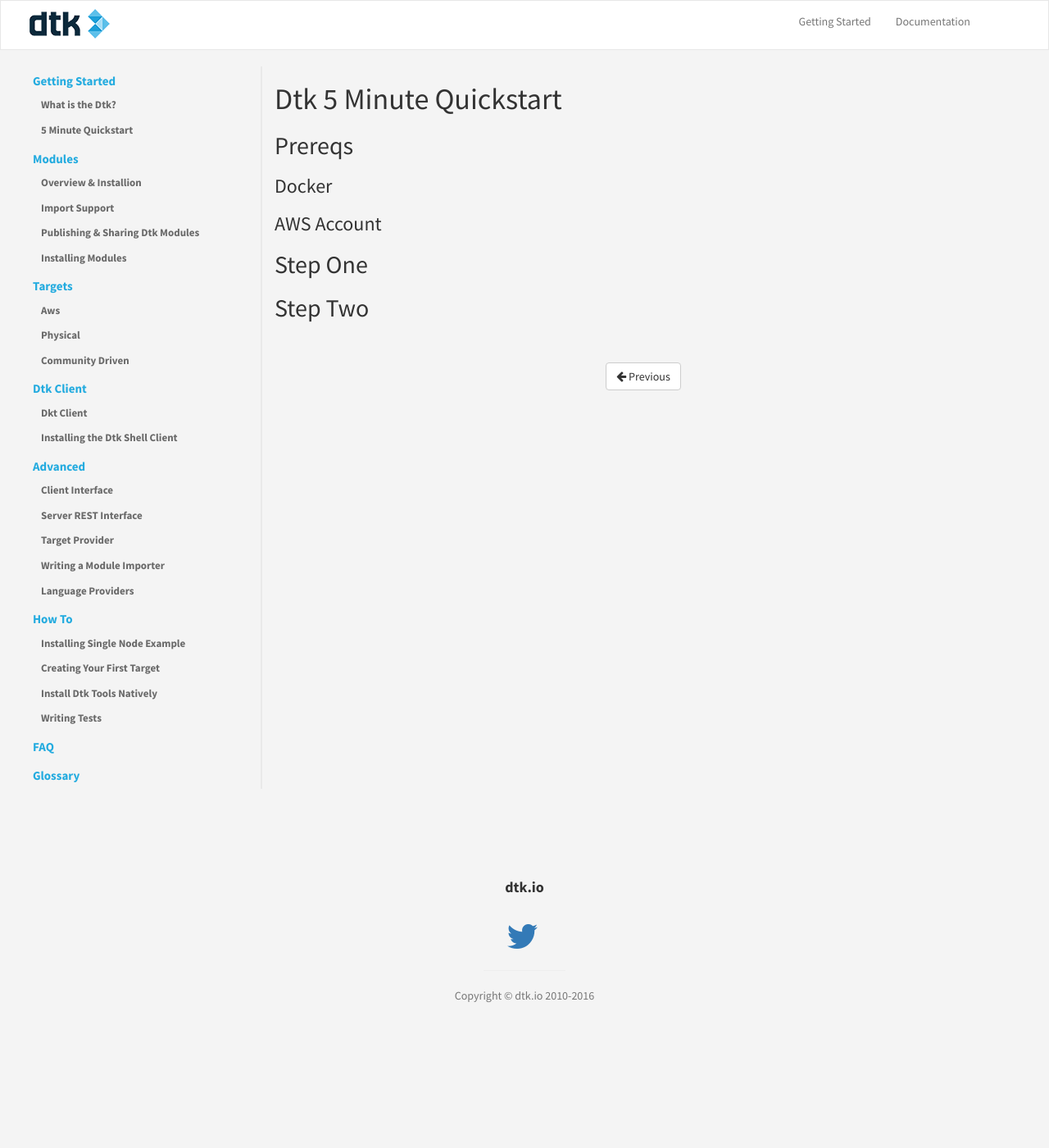
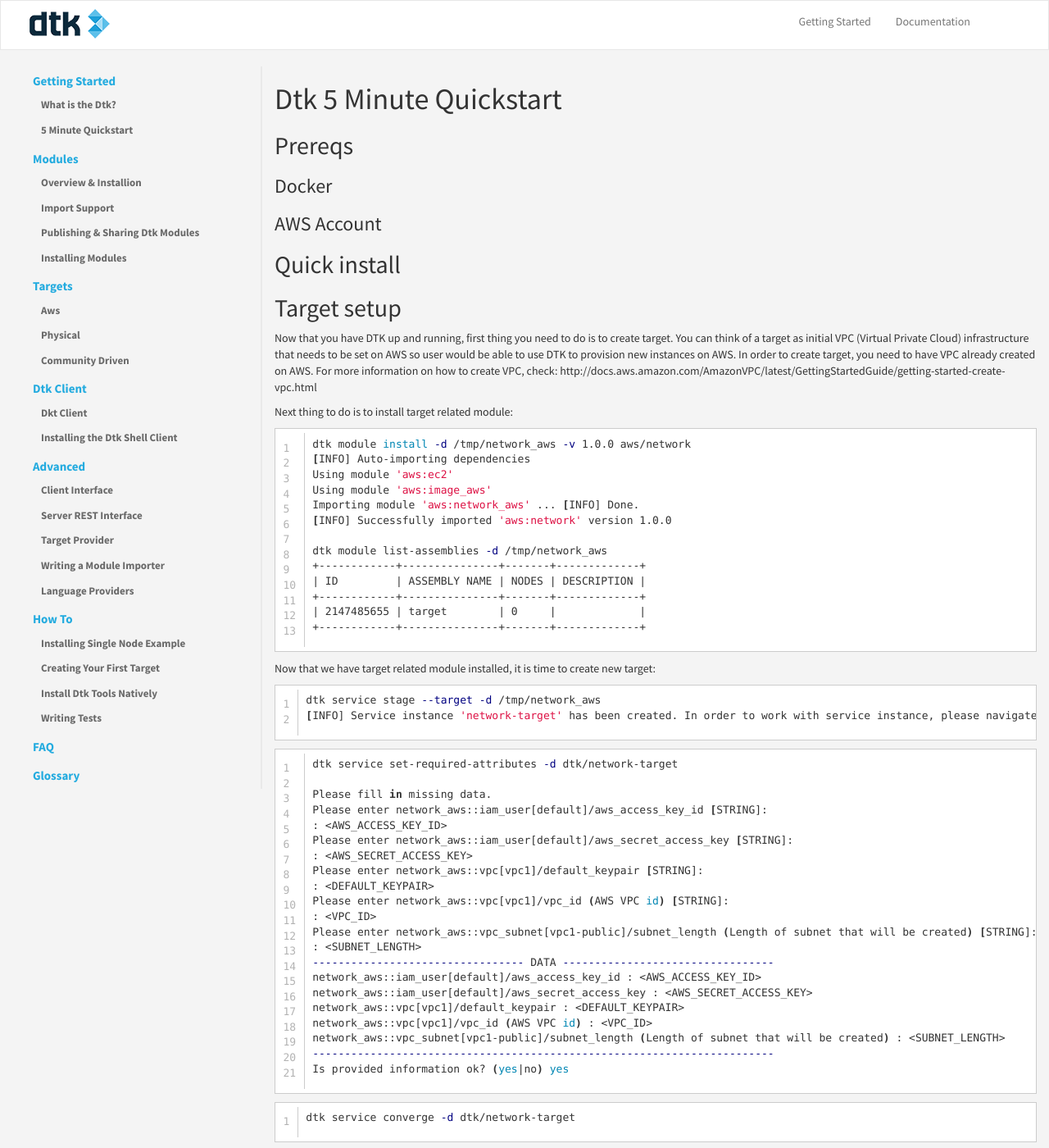
Before and after one commit to dtk/dtk-docs-v1, a Jekyll site: the page built from _getting-started/5-min-quickstart.md, in a window 1280 px wide and 1400 px high. Shown: the whole window at 82% size. Built offline with Jekyll 4.4.1, drawn with Linux system fonts in a browser that asks for light colours; some of the changed text lies outside the part shown.

Commit message:
initial add to quickstart

```diff
--- a/_getting-started/5-min-quickstart.md
+++ b/_getting-started/5-min-quickstart.md
@@ -9,8 +9,65 @@ order: 20
 
 ### Docker
 
+
 ### AWS Account
 
-## Step One
+## Quick install
 
-## Step Two
+## Target setup
+Now that you have DTK up and running, first thing you need to do is to create target. You can think of a target as initial VPC (Virtual Private Cloud) infrastructure that needs to be set on AWS so user would be able to use DTK to provision new instances on AWS. In order to create target, you need to have VPC already created on AWS. For more information on how to create VPC, check: http://docs.aws.amazon.com/AmazonVPC/latest/GettingStartedGuide/getting-started-create-vpc.html
+
+Next thing to do is to install target related module:
+
+{% highlight bash linenos %}
+dtk module install -d /tmp/network_aws -v 1.0.0 aws/network
+[INFO] Auto-importing dependencies
+Using module 'aws:ec2'
+Using module 'aws:image_aws'
+Importing module 'aws:network_aws' ... [INFO] Done.
+[INFO] Successfully imported 'aws:network' version 1.0.0
+
+dtk module list-assemblies -d /tmp/network_aws
++------------+---------------+-------+-------------+
+| ID         | ASSEMBLY NAME | NODES | DESCRIPTION |
++------------+---------------+-------+-------------+
+| 2147485655 | target        | 0     |             |
++------------+---------------+-------+-------------+
+{% endhighlight %}
+
+Now that we have target related module installed, it is time to create new target:
+
+{% highlight bash linenos %}
+dtk service stage --target -d /tmp/network_aws
+[INFO] Service instance 'network-target' has been created. In order to work with service instance, please navigate to: /home/docker-client/dtk/network-target
+{% endhighlight %}
+
+{% highlight bash linenos %}
+dtk service set-required-attributes -d dtk/network-target
+
+Please fill in missing data.
+Please enter network_aws::iam_user[default]/aws_access_key_id [STRING]:
+: <AWS_ACCESS_KEY_ID>
+Please enter network_aws::iam_user[default]/aws_secret_access_key [STRING]:
+: <AWS_SECRET_ACCESS_KEY>
+Please enter network_aws::vpc[vpc1]/default_keypair [STRING]:
+: <DEFAULT_KEYPAIR>
+Please enter network_aws::vpc[vpc1]/vpc_id (AWS VPC id) [STRING]:
+: <VPC_ID>
+Please enter network_aws::vpc_subnet[vpc1-public]/subnet_length (Length of subnet that will be created) [STRING]:
+: <SUBNET_LENGTH>
+--------------------------------- DATA ---------------------------------
+network_aws::iam_user[default]/aws_access_key_id : <AWS_ACCESS_KEY_ID>
+network_aws::iam_user[default]/aws_secret_access_key : <AWS_SECRET_ACCESS_KEY>
+network_aws::vpc[vpc1]/default_keypair : <DEFAULT_KEYPAIR>
+network_aws::vpc[vpc1]/vpc_id (AWS VPC id) : <VPC_ID>
+network_aws::vpc_subnet[vpc1-public]/subnet_length (Length of subnet that will be created) : <SUBNET_LENGTH>
+------------------------------------------------------------------------
+Is provided information ok? (yes|no) yes
+{% endhighlight %}
+
+{% highlight bash linenos %}
+dtk service converge -d dtk/network-target
+{% endhighlight %}
+
+If converge passed successfully, that means that we are ready to provision assembly templates in newly created target that actually points to specific subnet and vpc on AWS.
```
